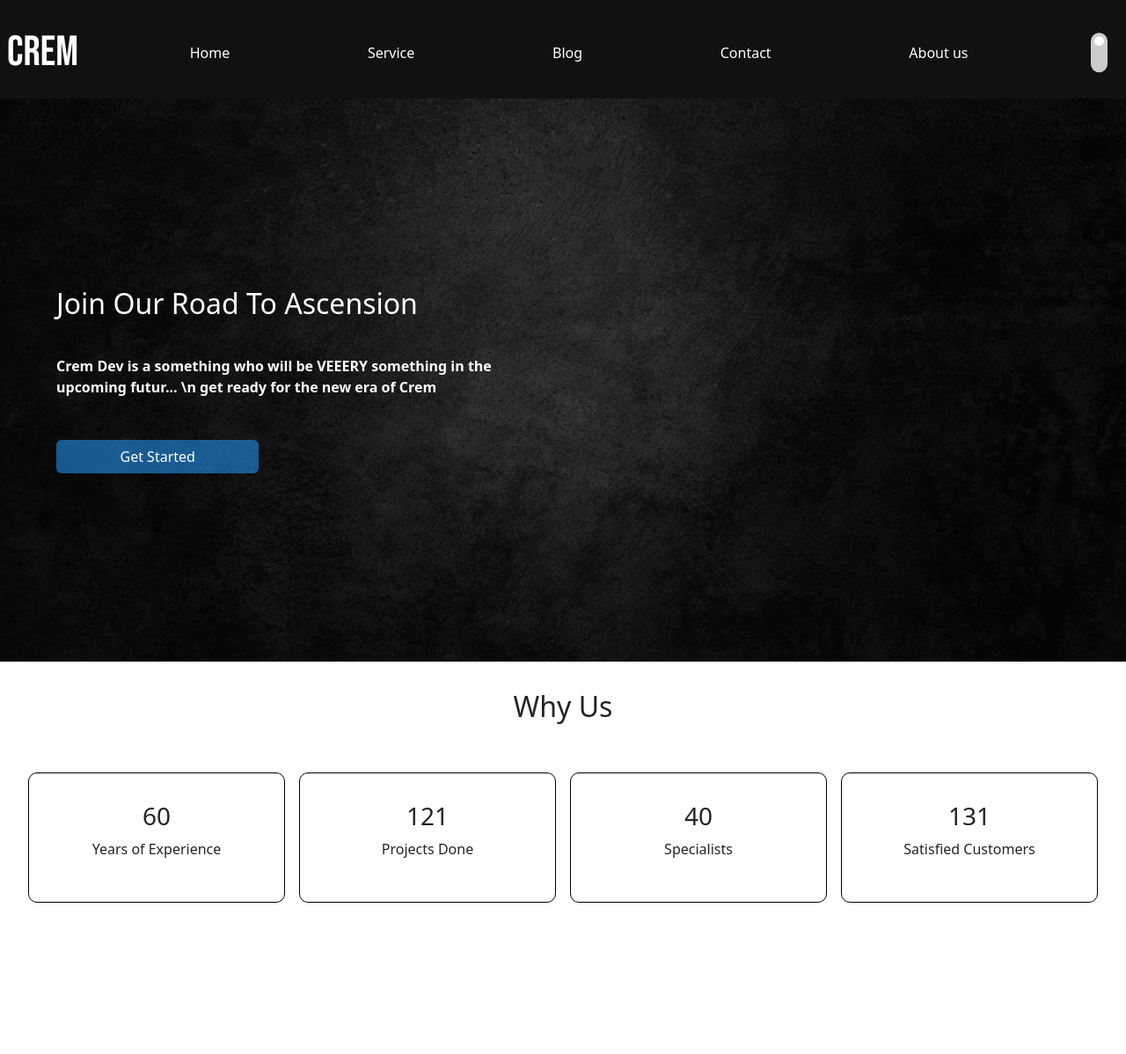
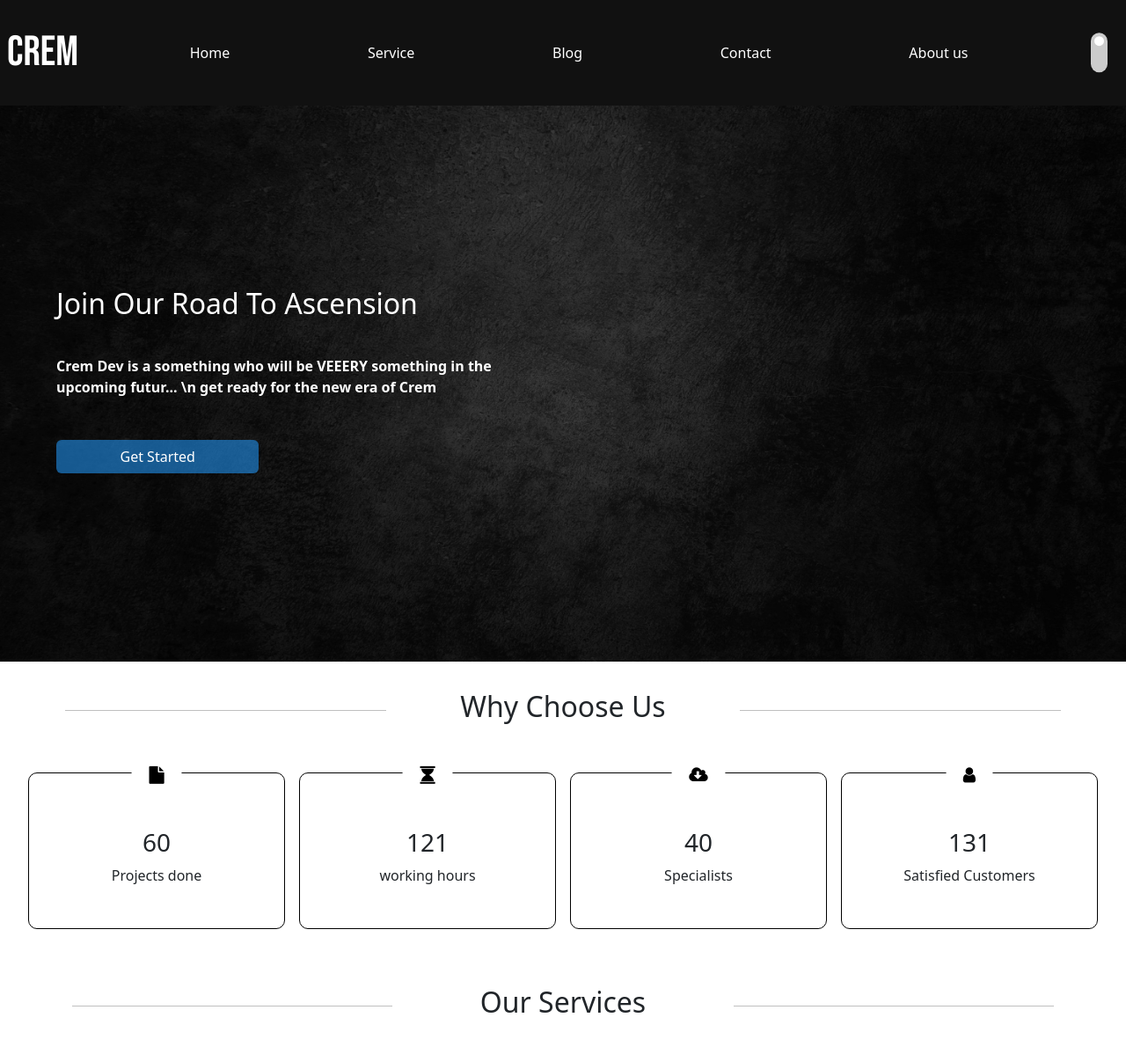
Before and after one commit to itsalivenger/Crem-Dev, a PHP site: page / in a window 1280 px wide. Shown: the whole page at 88% size. Before the commit the page ends 1026 px from the top, so only its background shows below. Run offline with PHP 8.4, Linux system fonts and the light colour scheme; some web fonts are replaced.

Commit message:
second section style and the add of the third section

```diff
--- a/assets/styles/index.css
+++ b/assets/styles/index.css
@@ -1,95 +1,26 @@
-a{
-    text-decoration: none!important;
-    color: white;
+.titles{
+    display: flex;
+    justify-content: space-around;
+    align-items: center;
 }
 
-body{
-    margin: 0;
+.titles > hr{
+    width: 30%;
+    color: black;
 }
 
-#navbar{
-    display: flex;
-    justify-content: space-between;
-    background-color: #111;
-    align-items: center;
-    padding: 1.5em .5em;
-    position: fixed;
-    width: 100%;
-    top: 0;
+.iconsInWhatWeDo{
+    font-size: 20px!important;
+    position: relative;
+    top: -40px;
+    background: white;
+    border-radius: 10px;
+    color: black;
+    padding: 0 1em .5em 1em;
 }
 
-.liens{
-    display: flex;
-    justify-content: space-between;
-    align-items: center;
-    width: 70%;
+@media only screen and (max-width: 550px) {
+    .titles > hr{
+        width: 20%;
+    }
 }
-
-.linksContainers{
-  transition: padding .2s;
-  cursor: pointer;
-}
-
-.linksContainers:hover{
-  padding-bottom: 1em;
-  border-bottom: #2196F3 1px solid;
-}
-
-.mobile-menu-btn{
-  display: none;
-  height: 40px;
-  width: 40px;
-  border: solid white .5px;
-}
-
-.box-in-menu-btn{
-  margin: 15% 0;
-  width: 40px;
-}
-
-.white{
-  border: solid white .5px;
-}
-
-.black{
-  border: solid black .5px;
-}
-
-.lightSwitch{
-  display: flex;
-  align-items: center;
-}
-
-.linksInNav{
-    color: white;
-}
-
-.linksInNav:hover{
-    color: #2196F3;
-}
-
-#logoText{
-  color: white;
-  margin: 0;
-  font-family: 'Bebas Neue', cursive;
-  font-size: 3em;
-  transition: color .6s;
-}
-
-#logoText:hover{
-  color: rgb(78, 172, 255);
-}
-
-@media only screen and (max-width: 650px) {
-  .liens{
-    display: none;
-  }
-
-  .mobile-menu-btn{
-    display: grid;
-    grid-template-columns: 1fr 1fr;
-    grid-template-rows: 1fr 1fr;
-    transition: transform 1s;
-  }
-
-}
--- /dev/null
+++ b/assets/styles/navbar.css
@@ -0,0 +1,96 @@
+a{
+    text-decoration: none!important;
+    color: white;
+}
+
+body{
+    margin: 0;
+}
+
+#navbar{
+    display: flex;
+    justify-content: space-between;
+    background-color: #111;
+    align-items: center;
+    padding: 1.5em .5em;
+    position: fixed;
+    width: 100%;
+    top: 0;
+    z-index: 2;
+}
+
+.liens{
+    display: flex;
+    justify-content: space-between;
+    align-items: center;
+    width: 70%;
+}
+
+.linksContainers{
+  transition: padding .2s;
+  cursor: pointer;
+}
+
+.linksContainers:hover{
+  padding-bottom: 1em;
+  border-bottom: #2196F3 1px solid;
+}
+
+.mobile-menu-btn{
+  display: none;
+  height: 40px;
+  width: 40px;
+  border: solid white .5px;
+}
+
+.box-in-menu-btn{
+  margin: 15% 0;
+  width: 40px;
+}
+
+.white{
+  border: solid white .5px;
+}
+
+.black{
+  border: solid black .5px;
+}
+
+.lightSwitch{
+  display: flex;
+  align-items: center;
+}
+
+.linksInNav{
+    color: white;
+}
+
+.linksInNav:hover{
+    color: #2196F3;
+}
+
+#logoText{
+  color: white;
+  margin: 0;
+  font-family: 'Bebas Neue', cursive;
+  font-size: 3em;
+  transition: color .6s;
+}
+
+#logoText:hover{
+  color: rgb(78, 172, 255);
+}
+
+@media only screen and (max-width: 650px) {
+  .liens{
+    display: none;
+  }
+
+  .mobile-menu-btn{
+    display: grid;
+    grid-template-columns: 1fr 1fr;
+    grid-template-rows: 1fr 1fr;
+    transition: transform 1s;
+  }
+
+}
--- a/assets/styles/secondSection.css
+++ b/assets/styles/secondSection.css
@@ -31,3 +31,9 @@
 .whyUsTitle{
     text-align: center;
 }
+
+@media only screen and (max-width: 550px) {
+    #whyUs{
+        padding: 1em;
+    }
+}
--- /dev/null
+++ b/assets/styles/thirdSection.css
@@ -0,0 +1,8 @@
+.thirdSection{
+    padding: 2em;
+}
+
+.whatWeDoContentContainer{
+    display: grid;
+    grid-template-columns: repeat(auto-fill, minmax(1fr, 250px));
+}
--- a/index.html
+++ b/index.html
@@ -4,6 +4,7 @@
     <meta charset="UTF-8">
     <meta http-equiv="X-UA-Compatible" content="IE=edge">
     <meta name="viewport" content="width=device-width, initial-scale=1.0">
+    <link href="./assets/styles/navbar.css" rel="stylesheet" />
     <link href="./assets/styles/index.css" rel="stylesheet" />
     <link href="./assets/styles/switch.css" rel="stylesheet" />
     <link href="./assets/fonts/BebasNeue-Regular.ttf" />
@@ -15,10 +16,12 @@
     <link href="./assets/styles/hiddenMenu.css" rel="stylesheet" />
     <link href="./assets/styles/firstSection.css" rel="stylesheet" />
     <link href="./assets/styles/secondSection.css" rel="stylesheet" />
+    <link href="./assets/styles/thirdSection.css" rel="stylesheet" />
     <!-- Bootstrap CSS only -->
     <link href="https://cdn.jsdelivr.net/npm/bootstrap@5.2.0/dist/css/bootstrap.min.css" rel="stylesheet" integrity="sha384-gH2yIJqKdNHPEq0n4Mqa/HGKIhSkIHeL5AyhkYV8i59U5AR6csBvApHHNl/vI1Bx" crossorigin="anonymous">
     <!-- JavaScript Bundle with Popper -->
     <script src="https://cdn.jsdelivr.net/npm/bootstrap@5.2.0/dist/js/bootstrap.bundle.min.js" integrity="sha384-A3rJD856KowSb7dwlZdYEkO39Gagi7vIsF0jrRAoQmDKKtQBHUuLZ9AsSv4jD4Xa" crossorigin="anonymous"></script>
+    <link rel="stylesheet" href="https://cdnjs.cloudflare.com/ajax/libs/font-awesome/4.7.0/css/font-awesome.min.css">
     <title>Crem Dev | Your futur warlord</title>
 </head>
 <body>
@@ -103,24 +106,47 @@
     </section>
 
     <section id="whyUs" class="secondSection reveal fade-left">
-        <h2 class="whyUsTitle">Why Us</h2>
+        <div class="titles">
+            <hr />
+            <h2 class="whyUsTitle">Why Choose Us</h2>
+            <hr />
+        </div>
         <div class="statisticsContainer">
             <div class="statistics">
+                <i class="iconsInWhatWeDo fa fa-file"></i>
                 <h3 class="numberOfAttr">0</h3>
-                <p class="numberDesc">Years of Experience</p>
+                <p class="numberDesc">Projects done</p>
             </div>
             <div class="statistics">
+                <i class="iconsInWhatWeDo fa fa-hourglass"></i>
                 <h3 class="numberOfAttr">0</h3>
-                <p class="numberDesc">Projects Done</p>
+                <p class="numberDesc">working hours</p>
             </div>
             <div class="statistics">
+                <i class="iconsInWhatWeDo fa fa-cloud-download"></i>
                 <h3 class="numberOfAttr">0</h3>
                 <p class="numberDesc">Specialists</p>
             </div>
             <div class="statistics">
+                <i class="iconsInWhatWeDo fa fa-user"></i>
                 <h3 class="numberOfAttr">0</h3>
                 <p class="numberDesc">Satisfied Customers</p>
             </div>
+        </div>
+    </section>
+
+    <section id="ourServices" class="thirdSection ">
+        <div class="titles">
+            <hr />
+            <h2 class="">Our Services</h2>
+            <hr />
+        </div>
+        <div class="whatWeDoContentContainer">
+            <div></div>
+            <div></div>
+            <div></div>
+            <div></div>
+            <div></div>
         </div>
     </section>
     <script src="./scripts/navMenuToggle.js"></script>
--- a/scripts/numbersIncrement.js
+++ b/scripts/numbersIncrement.js
@@ -7,9 +7,10 @@ for (let i = 0; i < numbers.length; i++) {
 
 function increment(elem, i) {
     let timeout = setTimeout(()=>{
+        console.log(time)
         elem.innerText = parseInt(elem.innerText) + 1;
         if(parseInt(elem.innerText) >= values[i] * .75){
-            time += time > 600 ? time : time * 6 / 5;
+            time += time > 600 ? -time / 2 : time * 6 / 5;
         }else{
             time = 50;
         }
```
